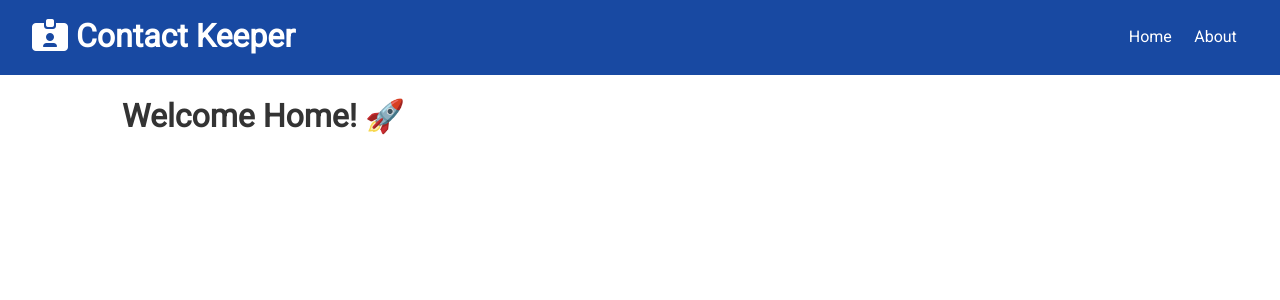
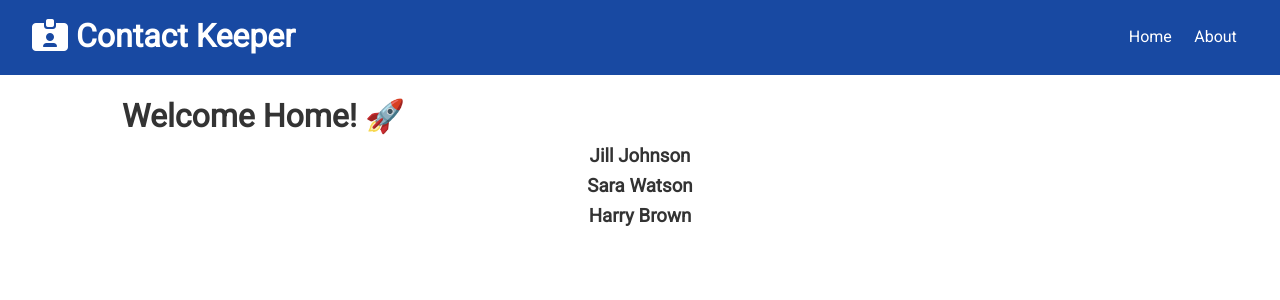
Before and after one commit to rising-dancho/contact-keeper, a React (Vite) app in the folder frontend/: page / in a window 1280 px wide. Shown: the top 300 px of the page. Built offline with nearby package versions, Linux system fonts and the light colour scheme; the HTML template or start-up script is replaced by a standard one.

Commit message:
feat: started making use of the useContext for Contacts

```diff
--- a/frontend/src/App.jsx
+++ b/frontend/src/App.jsx
@@ -2,9 +2,12 @@
 import Navbar from './components/layout/Navbar';
 import Home from './components/pages/Home';
 import About from './components/pages/About';
+import ContactState from './components/context/contact/ContactState';
+
 
 function App() {
   return (
+    <ContactState>
       <Router>
         <div className="App">
           <Navbar />
@@ -16,6 +19,7 @@
           </div>
         </div>
       </Router>
+    </ContactState>
   );
 }
 
--- /dev/null
+++ b/frontend/src/components/contacts/Contacts.jsx
@@ -0,0 +1,16 @@
+import React, { useContext } from 'react';
+import ContactContext from '../context/contact/contactContext';
+
+const Contacts = () => {
+  const contactContext = useContext(ContactContext);
+  const { contacts } = contactContext;
+  return (
+    <>
+      {contacts.map((contact) => {
+        return <h3>{contact.name}</h3>;
+      })}
+    </>
+  );
+};
+
+export default Contacts;
--- /dev/null
+++ b/frontend/src/components/context/contact/ContactState.jsx
@@ -0,0 +1,58 @@
+import React, { useReducer } from 'react';
+// import uuid from 'uuid';
+import ContactContext from './contactContext';
+import contactReducer from './contactReducer';
+import {
+  ADD_CONTACT,
+  DELETE_CONTACT,
+  SET_CURRENT,
+  CLEAR_CURRENT,
+  UPDATE_CONTACT,
+  FILTER_CONTACTS,
+  CLEAR_FILTER,
+} from '../types';
+
+const ContactState = (props) => {
+  const initialState = {
+    contacts: [
+      {
+        id: 1,
+        name: 'Jill Johnson',
+        email: 'jill@gmail.com',
+        phone: '111-111-1111',
+        type: 'personal',
+      },
+      {
+        id: 2,
+        name: 'Sara Watson',
+        email: 'sara@gmail.com',
+        phone: '222-222-2222',
+        type: 'personal',
+      },
+      {
+        id: 3,
+        name: 'Harry Brown',
+        email: 'hbrown@gmail.com',
+        phone: '333-333-3333',
+        type: 'personal',
+      },
+    ],
+  };
+
+  const [state, dispatch] = useReducer(contactReducer, initialState);
+
+  // Add Contact
+  // Delete Contact
+  // Set Current Contact
+  // Clear Current Contact
+  // Update Contact
+  // Filter Contacts
+  // Clear Filter
+  return (
+    <ContactContext.Provider value={{ contacts: state.contacts }}>
+      {props.children}
+    </ContactContext.Provider>
+  );
+};
+
+export default ContactState;
--- /dev/null
+++ b/frontend/src/components/context/contact/contactContext.js
@@ -0,0 +1,5 @@
+import { createContext } from 'react';
+
+const contactContext = createContext();
+
+export default contactContext;
--- /dev/null
+++ b/frontend/src/components/context/contact/contactReducer.jsx
@@ -0,0 +1,7 @@
+import React from 'react';
+
+const contactReducer = () => {
+  return <div></div>;
+};
+
+export default contactReducer;
--- /dev/null
+++ b/frontend/src/components/context/types.js
@@ -0,0 +1,20 @@
+export const GET_CONTACTS = 'GET_CONTACTS';
+export const ADD_CONTACT = 'ADD_CONTACT';
+export const DELETE_CONTACT = 'DELETE_CONTACT';
+export const SET_CURRENT = 'SET_CURRENT';
+export const CLEAR_CURRENT = 'CLEAR_CURRENT';
+export const UPDATE_CONTACT = 'UPDATE_CONTACT';
+export const FILTER_CONTACTS = 'FILTER_CONTACTS';
+export const CLEAR_CONTACTS = 'CLEAR_CONTACTS';
+export const CLEAR_FILTER = 'CLEAR_FILTER';
+export const CONTACT_ERROR = 'CONTACT_ERROR';
+export const SET_ALERT = 'SET_ALERT';
+export const REMOVE_ALERT = 'REMOVE_ALERT';
+export const REGISTER_SUCCESS = 'REGISTER_SUCCESS';
+export const REGISTER_FAIL = 'REGISTER_FAIL';
+export const USER_LOADED = 'USER_LOADED';
+export const AUTH_ERROR = 'AUTH_ERROR';
+export const LOGIN_SUCCESS = 'LOGIN_SUCCESS';
+export const LOGIN_FAIL = 'LOGIN_FAIL';
+export const LOGOUT = 'LOGOUT';
+export const CLEAR_ERRORS = 'CLEAR_ERRORS';
--- a/frontend/src/components/layout/Navbar.jsx
+++ b/frontend/src/components/layout/Navbar.jsx
@@ -1,7 +1,7 @@
 import React from 'react';
 import { Link } from 'react-router-dom';
 
-const Navbar = ({ title, icon }) => {
+const Navbar = ({ title = 'Contact Keeper', icon = 'fas fa-id-card-alt' }) => {
   return (
     <div className="navbar bg-primary">
       <h1>
@@ -20,9 +20,4 @@
   );
 };
 
-Navbar.defaultProps = {
-  title: 'Contact Keeper',
-  icon: 'fas fa-id-card-alt',
-};
-
 export default Navbar;
--- a/frontend/src/components/pages/Home.jsx
+++ b/frontend/src/components/pages/Home.jsx
@@ -1,9 +1,11 @@
 import React from 'react';
+import Contacts from '../contacts/Contacts';
 
 const Home = () => {
   return (
     <div>
       <h1>Welcome Home! 🚀</h1>
+      <Contacts />
     </div>
   );
 };
```
Also changed, not shown: frontend/src/components/contacts/ContactItem.js (added). Lines whose indentation alone changed are shown as unchanged.
